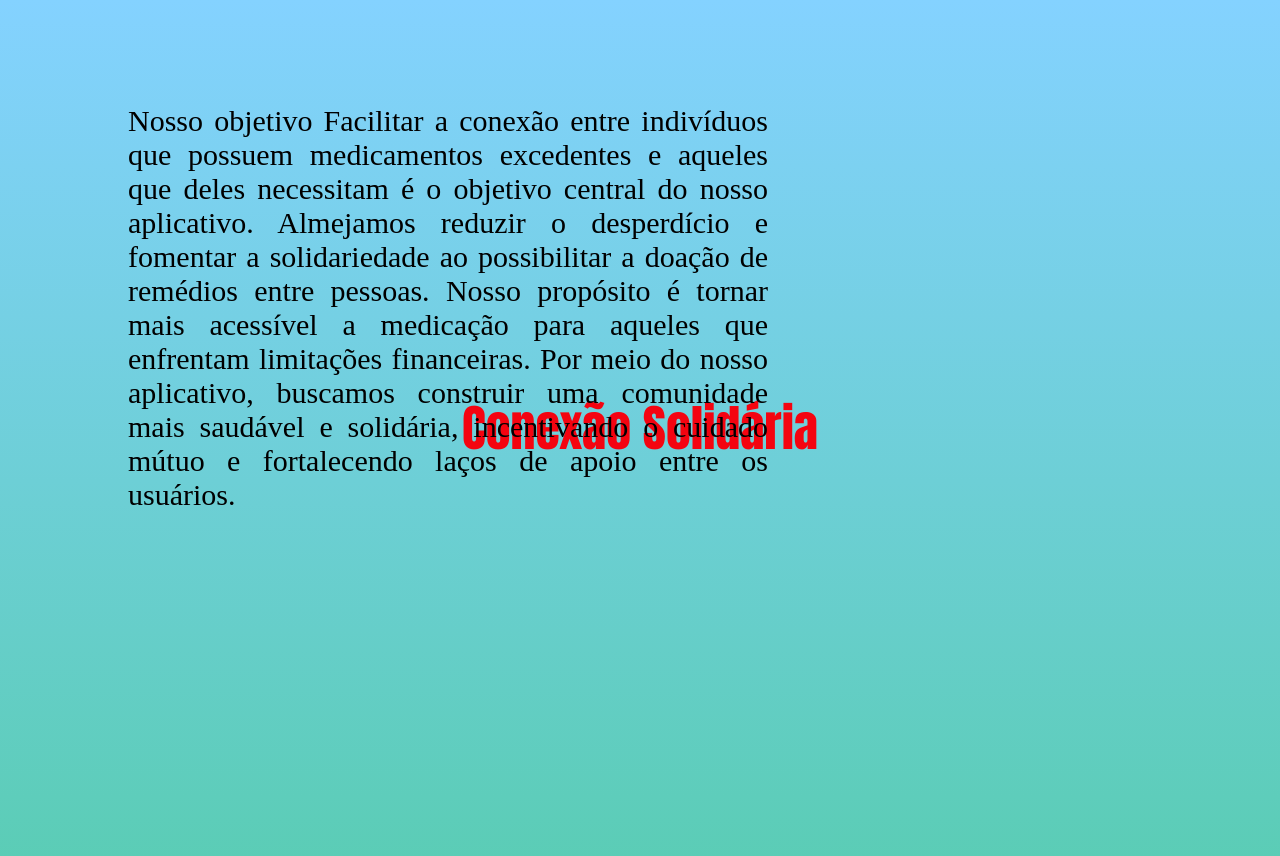
After one commit to anpaz2000/sistemaWebDoacao, a Flask app: template templates/sobre.html in a window 1280 px wide. The commit adds this page. Run offline with Flask 3, Linux system fonts and the light colour scheme; the template is opened without the code that fills it, so the values that code supplies are empty.

Commit message:
Criando a pagina do sobre

```diff
--- /dev/null
+++ b/static/css/sobre.css
@@ -0,0 +1,57 @@
+/*.sobre{
+    background-color: rgb(43, 61, 61);
+    padding: 2%;
+    font-family: Verdana, Geneva, Tahoma, sans-serif;
+    font-size:20em;
+    text-align: center;
+    text-align: justify;
+    color:#000000;
+
+    position: fixed;
+    width:50vw;
+    margin:0;
+    left: 10vw;
+    z-index: 1;
+    top: 13vh;
+
+}*/
+h1{
+    text-align: center;
+    width:100vw;
+    margin: 0;
+    color: wheat;
+    /*text-align:center;*/
+    padding: 15vh 0;
+
+    font-size: 50px;
+    line-height: 30px;  /*diminiu o espaçamento entre o nome cadastro*/
+   font-family: Impact, Haettenschweiler, 'Arial Narrow Bold', sans-serif;
+   color: #f40410;
+}
+body {
+
+    background: linear-gradient(to bottom, #84d2ff, hsl(168, 53%, 58%));
+    background-position: center;
+    background-size: cover;
+    display: flex;
+    align-items: center;
+    justify-content: center;
+    padding: 20px;
+    min-height: 100vh;
+}
+
+p{
+
+    font-size:30px;
+    text-align: center;
+    text-align: justify;
+    color: #000;
+    border:10vw;
+    position: fixed;
+    width:50vw;
+    margin:0;
+    left: 10vw;
+    z-index: 1;
+    top: 13vh;
+
+}
--- a/templates/Formulario de Remedio.html
+++ b/templates/Formulario de Remedio.html
@@ -5,7 +5,7 @@
     <meta http-equiv="X-UA-Compatible" content="IE=edge" />
     <meta name="viewport" content="width=device-width, initial-scale=1.0" />
     <title>Formulário de Remédio</title>
-    <link rel="stylesheet" href="style.css" />
+    <link rel="stylesheet" href="/static/css/Formulario de Remedio.css" />
     <script defer src="app.js"></script>
   </head>
   <body>
--- /dev/null
+++ b/templates/sobre.html
@@ -0,0 +1,18 @@
+<!DOCTYPE html>
+<html lang="pt-br">
+<head>
+    <meta charset="UTF-8">
+    <meta name="viewport" content="width=device-width, initial-scale=1.0">
+    <title>sobre</title>
+    <link rel="stylesheet" href="/static/css/sobre.css">
+</head>
+<h1>Conexão Solidária</h1>
+<body>
+    <div class="sobre">
+      <p class="paragrafo__sobre">Nosso objetivo
+        Facilitar a conexão entre indivíduos que possuem medicamentos excedentes e aqueles que deles necessitam é o objetivo central do nosso aplicativo.
+        Almejamos reduzir o desperdício e fomentar a solidariedade ao possibilitar a doação de remédios entre pessoas. Nosso propósito é tornar mais acessível a medicação para aqueles que enfrentam limitações financeiras. Por meio do nosso aplicativo, buscamos construir uma comunidade mais saudável e solidária, incentivando o cuidado mútuo e fortalecendo laços de apoio entre os usuários.
+        </p>
+    </div>
+</body>
+</html>
```
Also changed, not shown: static/css/Formulario de remedio.css (added, +98 -0 lines), static/css/home.css (+0 -39 lines), templates/home.html (+5 -33 lines).
